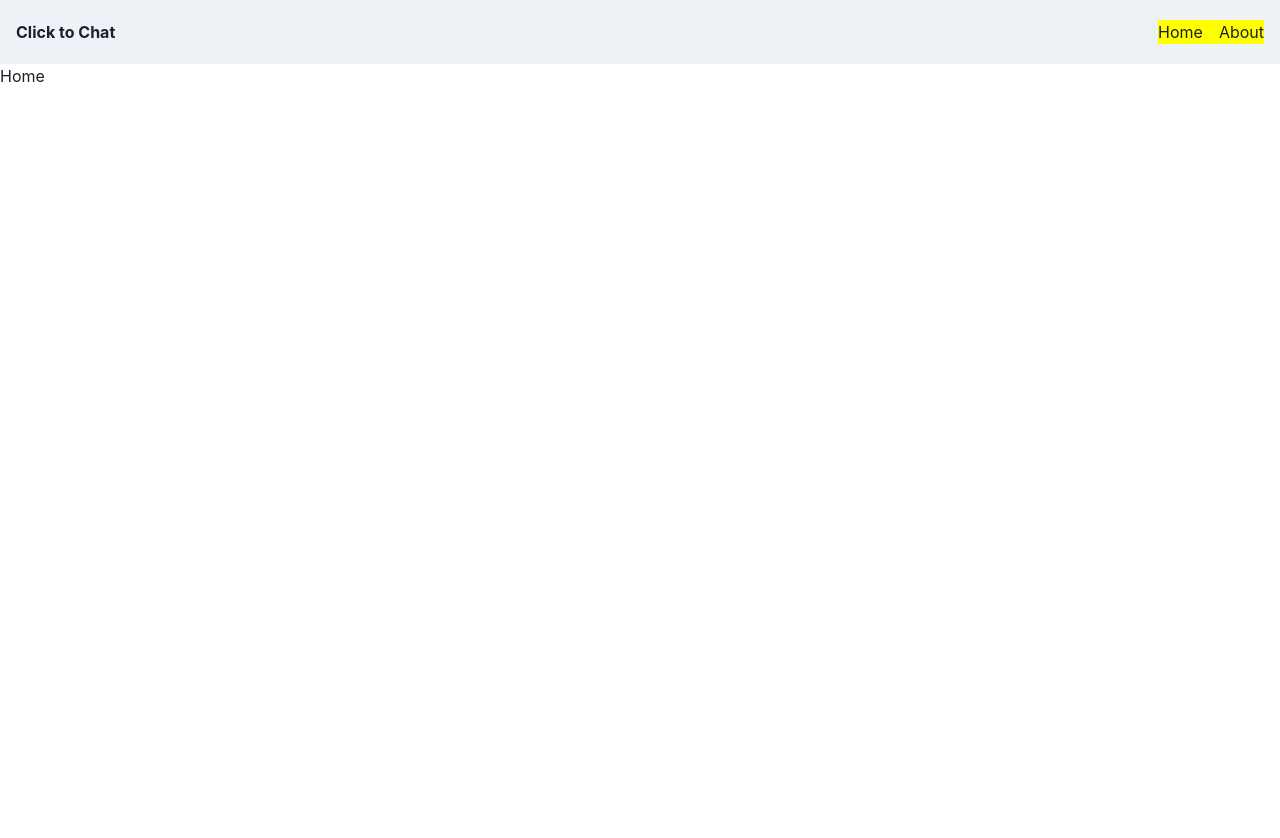
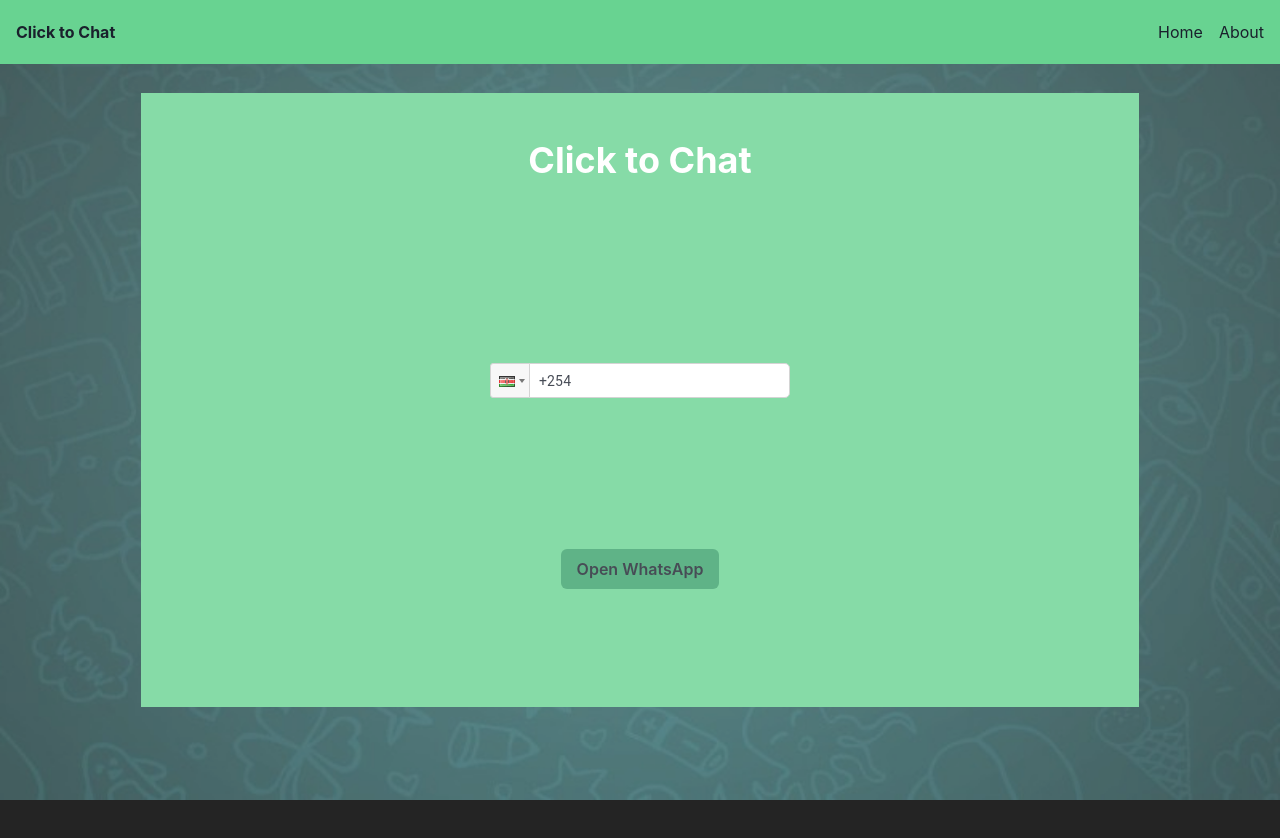
Before and after one commit to SIMONKAMAU21/click-to-chat, a React (Vite) app: page / in a window 1280 px wide. Shown: the top 838 px of the page. After the commit the page ends 800 px from the top, so only its background shows below. Built offline with nearby package versions, Linux system fonts and the light colour scheme.

Commit message:
made the home page responsible

```diff
--- a/src/layouts/Navbar.jsx
+++ b/src/layouts/Navbar.jsx
@@ -7,7 +7,7 @@
   const { isOpen, onOpen, onClose } = useDisclosure();
 
   return (
-    <Box bg={useColorModeValue('gray.100', 'gray.900')} px={4}>
+    <Box bg={useColorModeValue('green.300', 'green.900')} px={4} position='fixed' zIndex='1000' width={{base:"100vw", md:"100vw"}}>
       <Flex h={16} alignItems="center" justifyContent="space-between">
         <IconButton
           size="md"
@@ -18,7 +18,7 @@
         />
         <HStack spacing={8}  justifyContent={{base:'none' , md:'space-between'}} w='100%' alignItems="center" >
           <Box fontWeight='bold'>Click to Chat</Box>
-          <HStack as="nav" spacing={4} display={{ base: 'none', md: 'flex' }} bg='yellow'>
+          <HStack as="nav" spacing={4} display={{ base: 'none', md: 'flex' }} >
             <NavLink to="/" style={{ textDecoration: 'none' }} activeStyle={{ fontWeight: 'bold' }}>
               Home
             </NavLink>
--- a/src/pages/Home.jsx
+++ b/src/pages/Home.jsx
@@ -1,9 +1,40 @@
-import React from 'react'
+import React, { useState } from 'react';
+import { Box, Button, Heading, VStack } from '@chakra-ui/react';
+import PhoneInput from 'react-phone-input-2';
+import 'react-phone-input-2/lib/style.css';
 
 const Home = () => {
-  return (
-    <div>Home</div>
-  )
-}
+   const [phone, setPhone] = useState('');
 
-export default Home
+   const handleChange = (value) => {
+      setPhone(value);
+   };
+
+   const handleClick = () => {
+      const phoneNumber = phone.replace(/\D/g, '');
+      const url = `https://wa.me/${phoneNumber}`;
+      window.open(url, '_blank');
+   };
+
+   return (
+      <Box p={4} display="flex" alignItems="center" justifyContent="center" h='100vh' w='100vw' position='fixed' backgroundSize="cover"
+         backgroundPosition="center" opacity='0.8' backgroundImage="url('src/assets/WhatsApp.jpg')"
+      >
+         <VStack spacing={4} w='80%' bg='green.300' h='80%' display="flex" justifyContent="space-around"  >
+            <Heading color='white'>Click to Chat</Heading>
+            <VStack display='flex' justifyContent='space-around' h='60%'>
+               <PhoneInput
+
+                  country={'ke'}
+                  value={phone}
+                  onChange={handleChange}
+               />
+               <Button bg='green.500' onClick={handleClick}>Open WhatsApp</Button>
+
+            </VStack>
+         </VStack>
+      </Box>
+   );
+};
+
+export default Home;
```
Also changed, not shown: src/assets/WhatsApp.jpg (added), src/assets/images.jpg (added).
